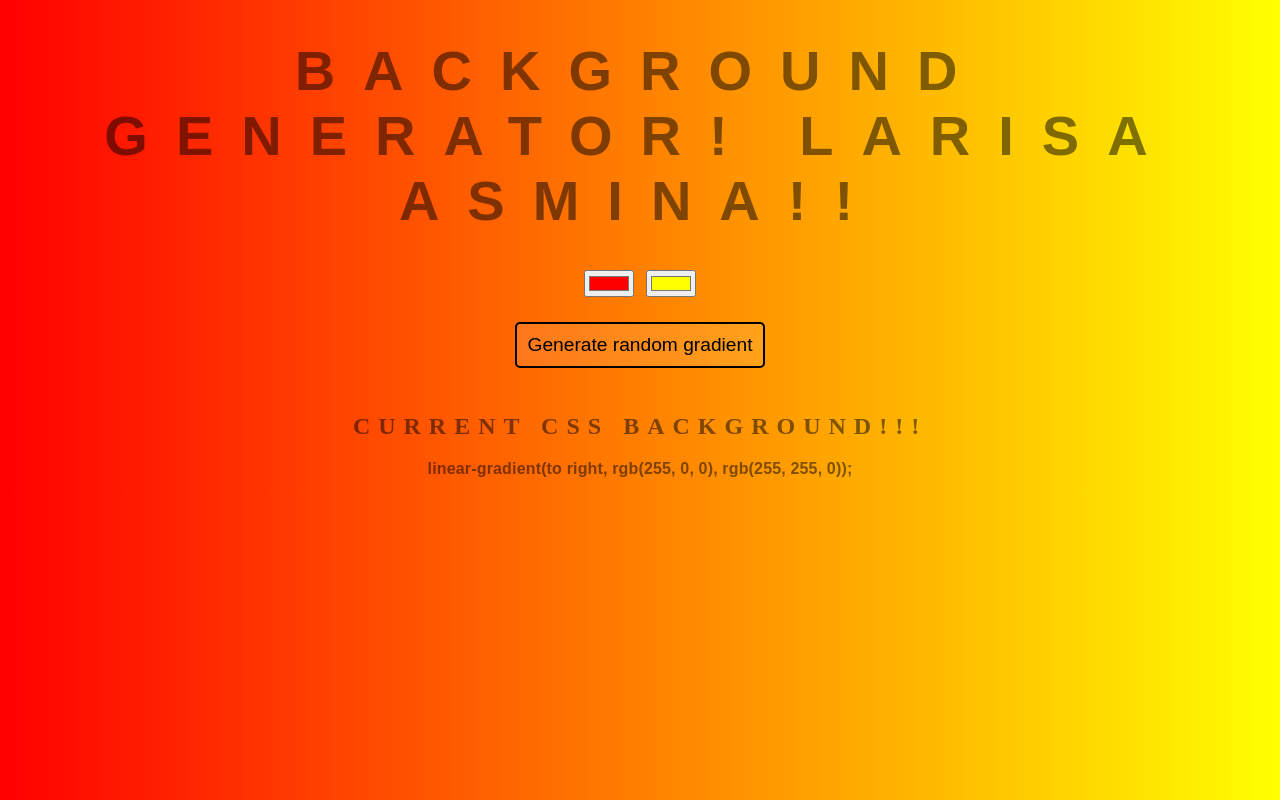
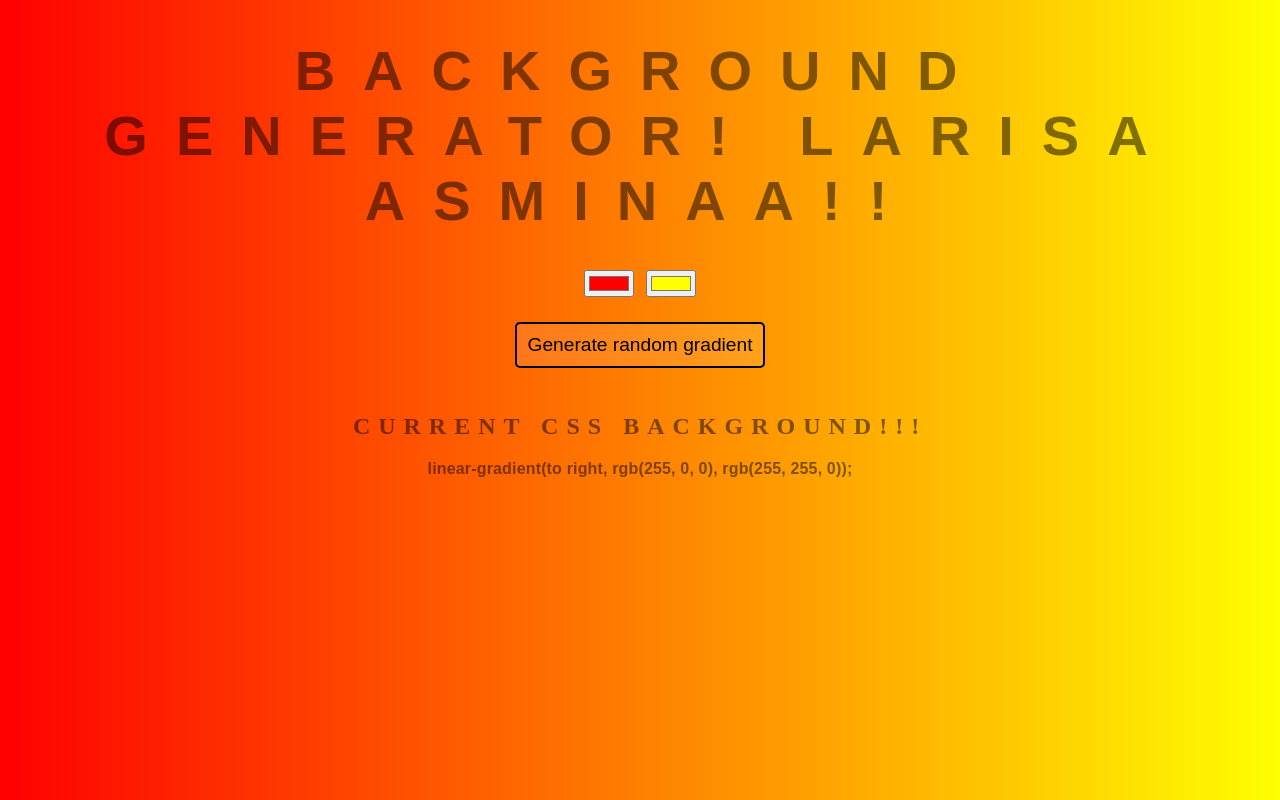
Before and after one commit to loringabriel/background-generator, a plain HTML site: page index.html in a window 1280 px wide. Drawn offline with Linux system fonts and the light colour scheme.

Commit message:
larissa2

```diff
--- a/index.html
+++ b/index.html
@@ -5,7 +5,7 @@
 	<link rel="stylesheet" type="text/css" href="style.css">
 </head>
 <body id="gradient">
-<h1>Background Generator! Larisa Asmina!!</h1>
+<h1>Background Generator! Larisa Asminaa!!</h1>
 	<input class="color1" type="color" name="color1" value="#FF0000">
 	<input class="color2" type="color" name="color2" value="#FFFF00">
 	<br>
```
